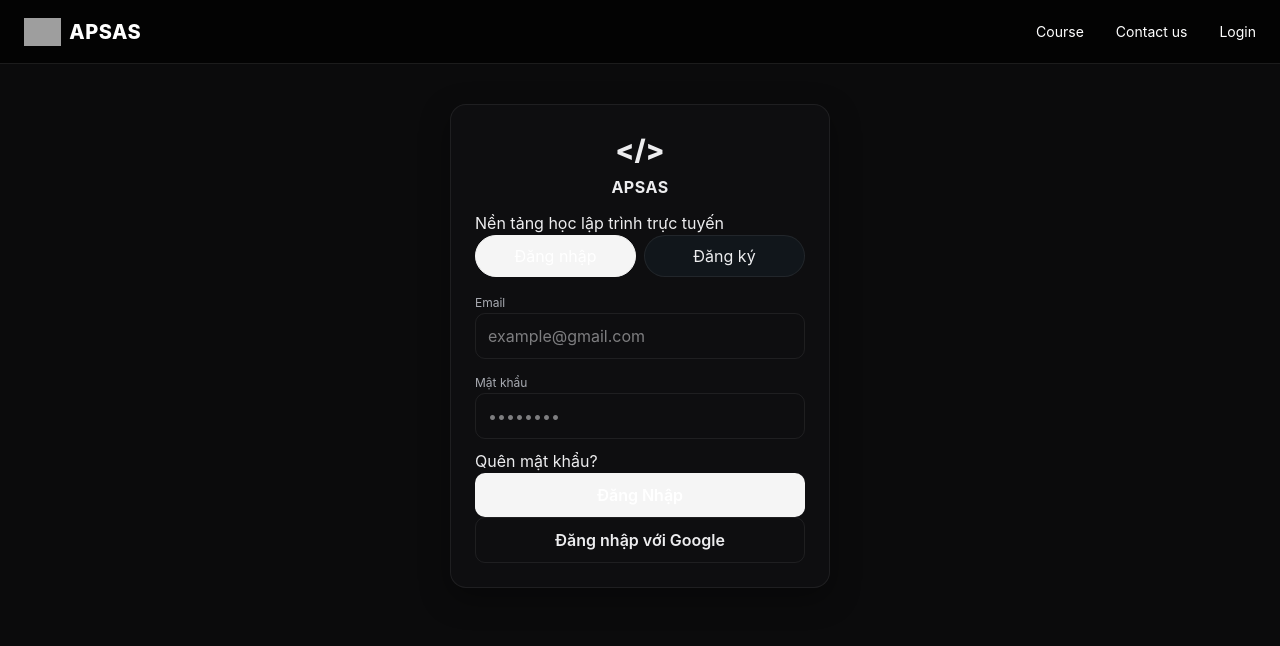
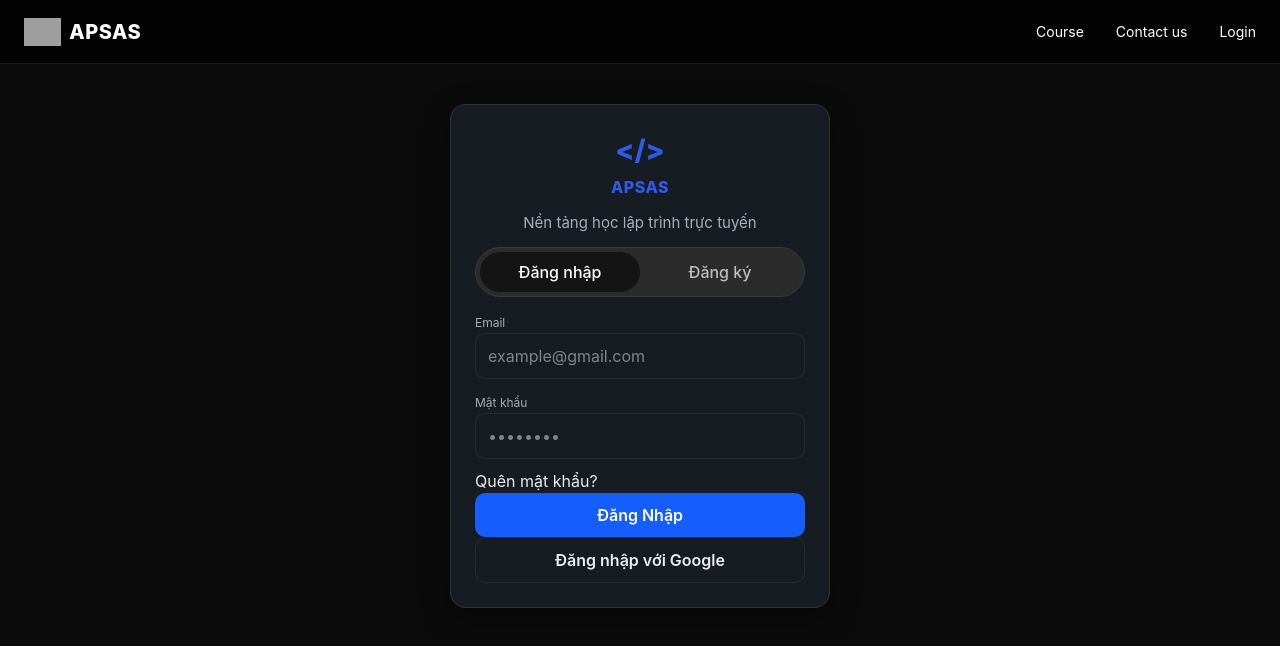
Before and after one commit to nguyentrongduc2005/APSAS_FE, a React (Vite) app: page /auth/login in a window 1280 px wide. Shown: the top 646 px of the page. Built offline with nearby package versions, Linux system fonts and the light colour scheme; no server answers; grey boxes are pictures that could not be loaded.

Commit message:
fix : PageLogin #2

```diff
--- a/src/components/auth/AuthTabs.jsx
+++ b/src/components/auth/AuthTabs.jsx
@@ -1,13 +1,26 @@
-import { Link, useLocation } from "react-router-dom";
-export default function AuthTabs(){
-  const loc = useLocation();
-  const active = (p) => loc.pathname === p ? { background:"var(--accent)", borderColor:"var(--accent)", color:"#fff" } : {};
-  const base = { flex:1, textAlign:"center", padding:"8px 10px", borderRadius:999, textDecoration:"none",
-                 color:"var(--text)", border:"1px solid var(--border)", background:"#11161b" };
+import { NavLink } from "react-router-dom";
+
+export default function AuthTabs() {
+  const itemCls = (isActive) =>
+    [
+      "flex-1 h-10 rounded-full text-center leading-10 font-medium transition-all",
+      "focus:outline-none focus-visible:ring-2 focus-visible:ring-white/10",
+      // trạng thái màu:
+      isActive
+        ? "bg-[#141414] text-white"        // ACTIVE: nền đen rất đậm + chữ trắng
+        : "text-[#bfbfbf]"                 // INACTIVE: chữ xám nhạt, nền dùng khung
+    ].join(" ");
+
   return (
-    <div style={{display:"flex", gap:8, marginBottom:12}}>
-      <Link to="/auth/login" style={{...base, ...active("/auth/login")}}>Đăng nhập</Link>
-      <Link to="/auth/register" style={{...base, ...active("/auth/register")}}>Đăng ký</Link>
+    <div className="flex gap-0 mb-3
+                    rounded-full p-1
+                    bg-[#2b2b2b] border border-[#3a3a3a]">
+      <NavLink end to="/auth/login"    className={({isActive}) => itemCls(isActive)}>
+        Đăng nhập
+      </NavLink>
+      <NavLink     to="/auth/register" className={({isActive}) => itemCls(isActive)}>
+        Đăng ký
+      </NavLink>
     </div>
   );
 }
--- a/src/components/common/AuthCard.jsx
+++ b/src/components/common/AuthCard.jsx
@@ -1,11 +1,14 @@
 export default function AuthCard({ children }) {
   return (
-    <div style={{
-      maxWidth: 380, width: "100%",
-      background: "var(--panel)", border: "1px solid var(--border)",
-      padding: 24, borderRadius: 16, margin: "40px auto",
-      boxShadow: "0 10px 30px rgba(0,0,0,.35)"
-    }}>
+    <div
+      className="
+        w-full max-w-[380px]
+        bg-[#171b22] border border-white/10
+        p-6 rounded-2xl
+        mx-auto my-10
+        shadow-[0_10px_30px_rgba(0,0,0,0.35)]
+      "
+    >
       {children}
     </div>
   );
--- a/src/components/common/Logo.jsx
+++ b/src/components/common/Logo.jsx
@@ -1,8 +1,18 @@
-export default function Logo(){
+// src/components/common/Logo.jsx
+export default function Logo({ color = "#2F5BEA", size = 28 }) {
   return (
-    <div style={{display:"flex", flexDirection:"column", alignItems:"center", gap:4, marginBottom:12}}>
-      <div style={{fontWeight:800, fontSize:28}}>&lt;/&gt;</div>
-      <div style={{fontWeight:700, letterSpacing:.5}}>APSAS</div>
+    <div
+      style={{
+        display: "flex",
+        flexDirection: "column",
+        alignItems: "center",
+        gap: 4,
+        marginBottom: 12,
+      }}
+      aria-label="APSAS"
+    >
+      <div style={{ fontWeight: 800, fontSize: size, color }}>{`</>`}</div>
+      <div style={{ fontWeight: 800, letterSpacing: 0.5, color }}>APSAS</div>
     </div>
   );
 }
--- a/src/pages/auth/Login.jsx
+++ b/src/pages/auth/Login.jsx
@@ -29,7 +29,15 @@ export default function Login(){
     <div className="auth-wrap">
       <AuthCard>
         <Logo/>
-        <div className="sub">Nền tảng học lập trình trực tuyến</div>
+        <p
+          className="
+            text-center text-[15px] leading-6
+            text-slate-300/80
+            mt-1 mb-3
+          "
+        >
+          Nền tảng học lập trình trực tuyến
+        </p>
         <AuthTabs/>
         <form onSubmit={submit}>
           <Input label="Email" type="email" placeholder="example@gmail.com"
@@ -37,7 +45,19 @@ export default function Login(){
           <Input label="Mật khẩu" type="password" placeholder="••••••••"
                  value={password} onChange={e=>setPassword(e.target.value)} required/>
           <div className="helper"><a>Quên mật khẩu?</a></div>
-          <Button type="submit">Đăng Nhập</Button>
+          <button
+            type="submit"
+            className="
+              w-full h-11 rounded-lg font-semibold text-white
+              bg-blue-600 shadow
+              transition-all duration-150 ease-out
+              hover:bg-blue-500
+              active:bg-blue-700 active:scale-[0.98] active:shadow-inner
+              focus:outline-none focus-visible:ring-2 focus-visible:ring-blue-500/40
+            "
+          >
+            Đăng Nhập
+          </button>
           <div className="hr"></div>
           <Button type="button" variant="muted">Đăng nhập với Google</Button>
           {msg && <div className="message">{msg}</div>}
--- a/src/pages/auth/Register.jsx
+++ b/src/pages/auth/Register.jsx
@@ -20,7 +20,15 @@ export default function Register(){
     <div className="auth-wrap">
       <AuthCard>
         <Logo/>
-        <div className="sub">Nền tảng học lập trình trực tuyến</div>
+        <p
+          className="
+            text-center text-[15px] leading-6
+            text-slate-300/80
+            mt-1 mb-3
+          "
+        >
+          Nền tảng học lập trình trực tuyến
+        </p>
         <AuthTabs/>
         <form onSubmit={submit}>
           <Input label="Email" type="email" value={form.email}
@@ -29,7 +37,19 @@ export default function Register(){
                  onChange={e=>setForm({...form, password:e.target.value})} required/>
           <Input label="Xác thực mật khẩu" type="password" value={form.confirmPassword}
                  onChange={e=>setForm({...form, confirmPassword:e.target.value})} required/>
-          <Button type="submit">Đăng Ký</Button>
+          <button
+            type="submit"
+            className="
+              w-full h-11 rounded-lg font-semibold text-white
+              bg-blue-600 shadow
+              transition-all duration-150 ease-out
+              hover:bg-blue-500
+              active:bg-blue-700 active:scale-[0.98] active:shadow-inner
+              focus:outline-none focus-visible:ring-2 focus-visible:ring-blue-500/40
+            "
+          >
+            Đăng Ký
+          </button>
           <div className="hr"></div>
           <Button type="button" variant="muted">Đăng ký với Google</Button>
           {msg && <div className="message">{msg}</div>}
```
